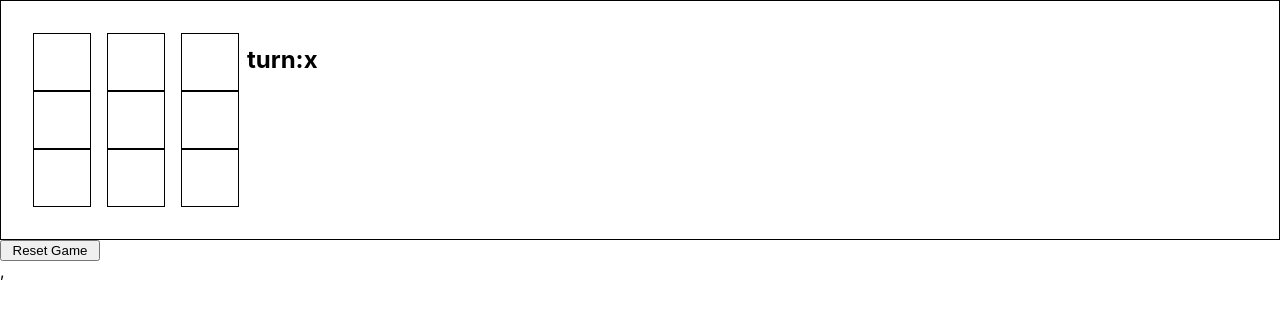
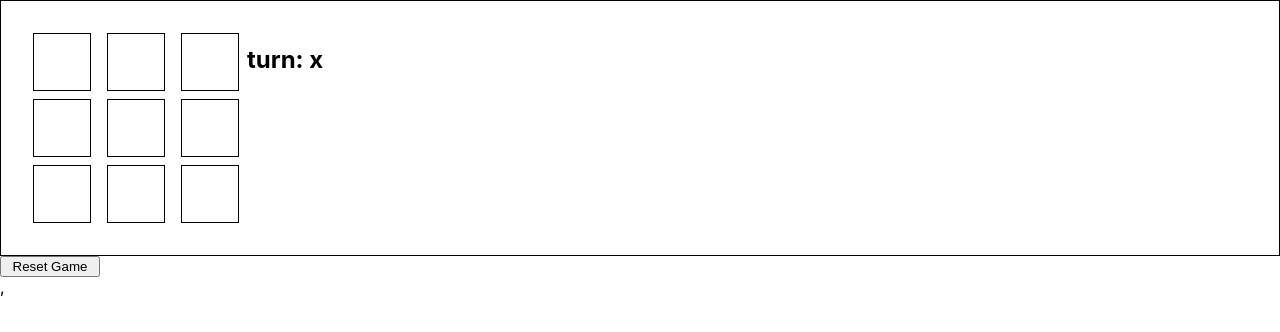
Before and after one commit to tarunnarayandev/MyReact, a React (Create React App) app in the folder my-react-app/: page /tick-tac-toe in a window 1280 px wide. Shown: the top 332 px of the page. Built offline with nearby package versions, Linux system fonts and the light colour scheme.

Commit message:
fix: tick tac toe

```diff
--- a/my-react-app/src/Container/TickTacToe/index.js
+++ b/my-react-app/src/Container/TickTacToe/index.js
@@ -93,7 +93,7 @@ export const TickTacToe = ({ size = 3 }) => {
         })}
         {winner && winner !== "draw" && <h2>winner:{winner}</h2>}
         {winner === "draw" && <h2>It's a draw!</h2>}
-        {!winner && <h2>turn:{turn}</h2>}
+        {!winner && <h2>turn: {turn}</h2>}
 
       </div>
       <button
--- a/my-react-app/src/Container/TickTacToe/style.css
+++ b/my-react-app/src/Container/TickTacToe/style.css
@@ -5,10 +5,11 @@
 }
 
 .boxes-y {
-    padding: 8px;
+    padding: 0;
 }
 
 .boxes-x {
+    margin: 8px;
     text-align: center;
     font-size: xx-large;
     height: 40px;
```
